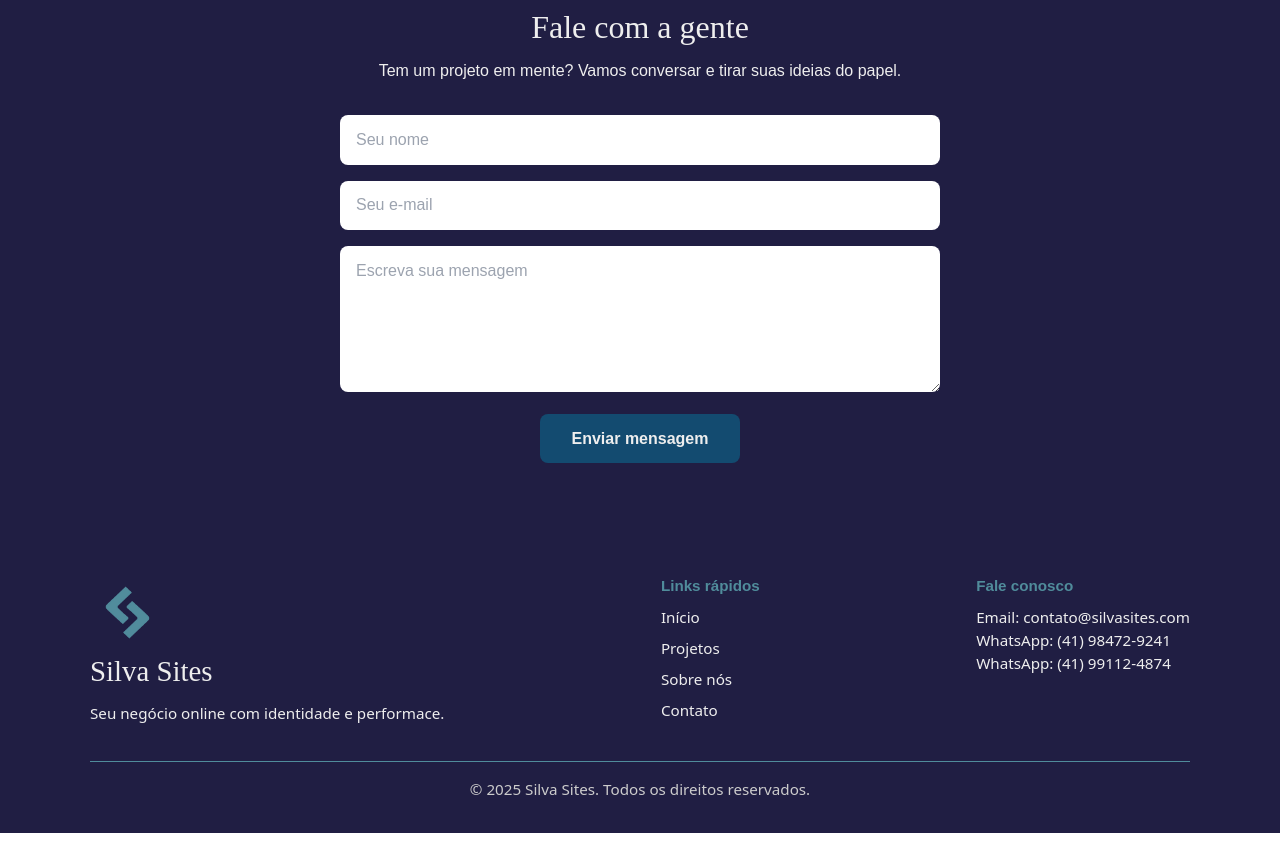
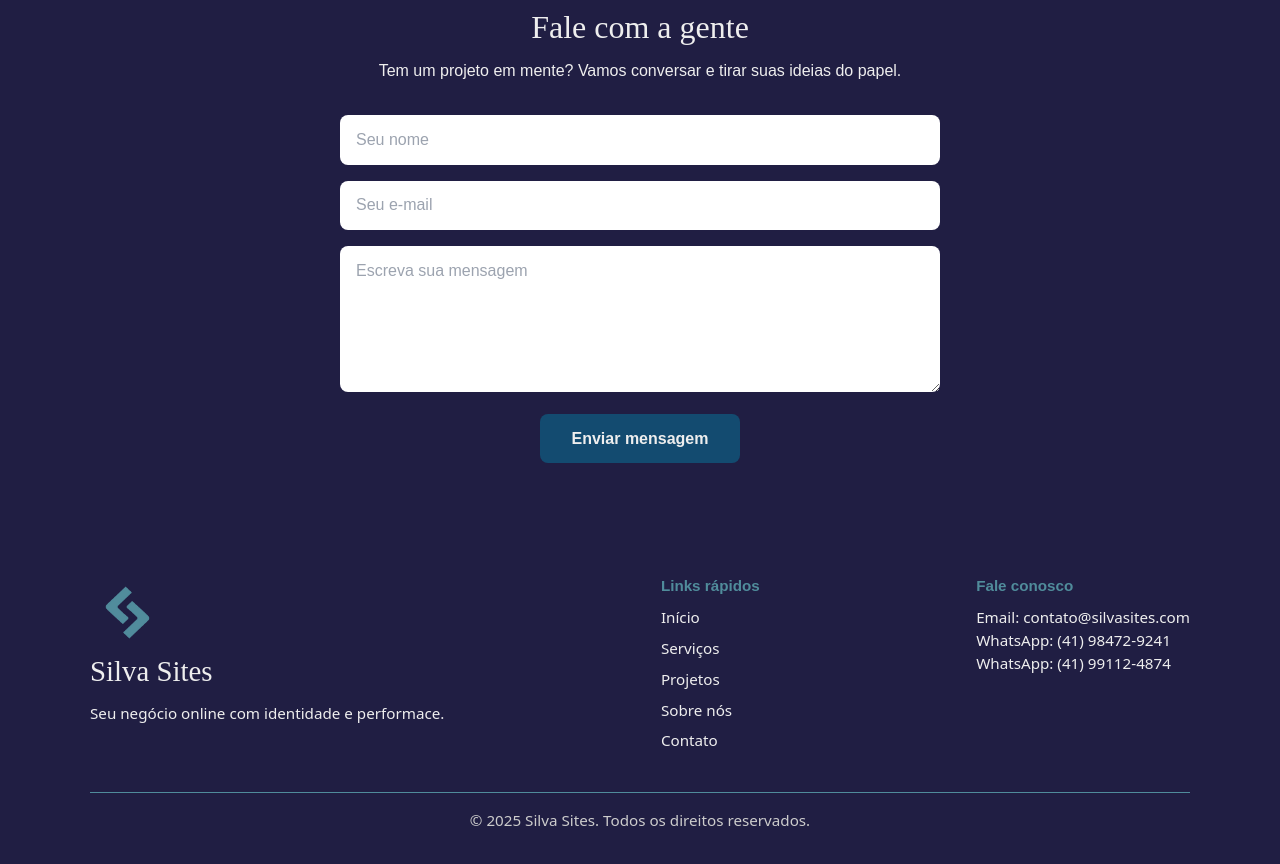
Before and after one commit to trobles05/SilvaSites, a website: page index.html in a window 1280 px wide. Shown: the part 2681-3545 px from the top of the page. Before the commit the page ends 3514 px from the top, so only its background shows below. Drawn offline with Linux system fonts and the light colour scheme.

Commit message:
Serviçoes no footer

```diff
--- a/index.html
+++ b/index.html
@@ -205,6 +205,7 @@
           <h3>Links rápidos</h3>
           <ul>
             <li><a href="#hero">Início</a></li>
+            <li><a href="#servicos">Serviços</a></li>
             <li><a href="#projetos">Projetos</a></li>
             <li><a href="#sobrenos">Sobre nós</a></li>
             <li><a href="#contato">Contato</a></li>
```
